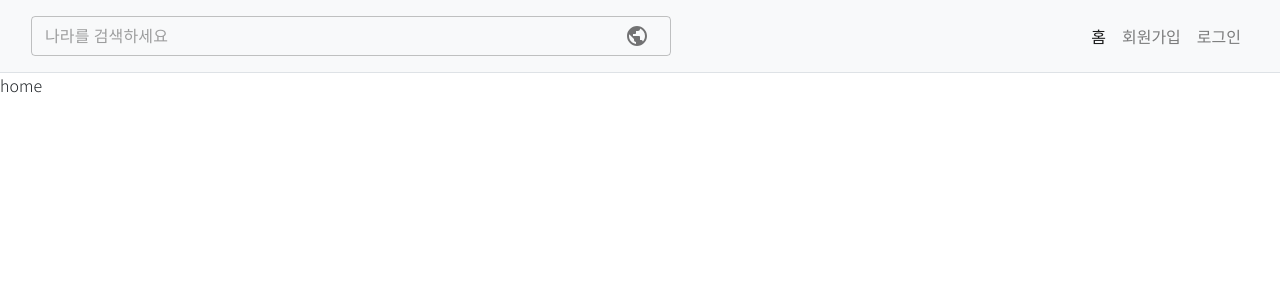
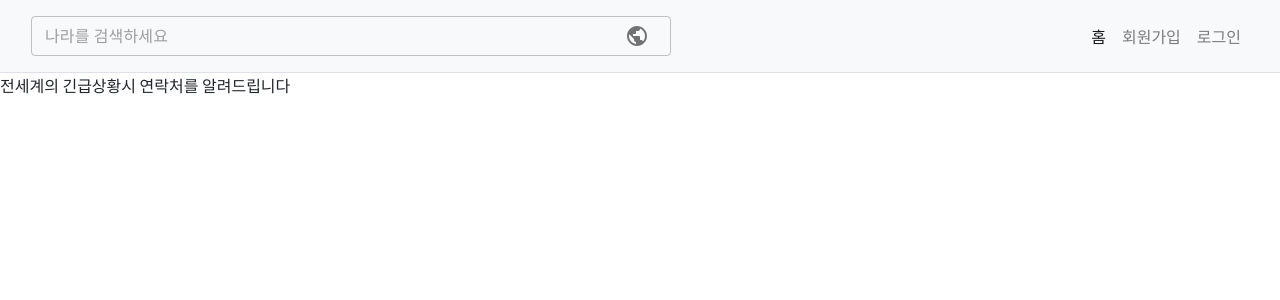
Before and after one commit to kaynekaynekayne/travel--call, a React (Create React App) app in the folder client/: page / in a window 1280 px wide. Shown: the top 300 px of the page. Built offline with nearby package versions, Linux system fonts and the light colour scheme; no server answers.

Commit message:
add p tag

```diff
--- a/client/src/pages/home.jsx
+++ b/client/src/pages/home.jsx
@@ -3,7 +3,9 @@ import React from 'react'
 const Home = () => {
 
     return (
-        <div>home</div>
+        <div>
+            <p>전세계의 긴급상황시 연락처를 알려드립니다</p>
+        </div>
     )
 }
 
```
